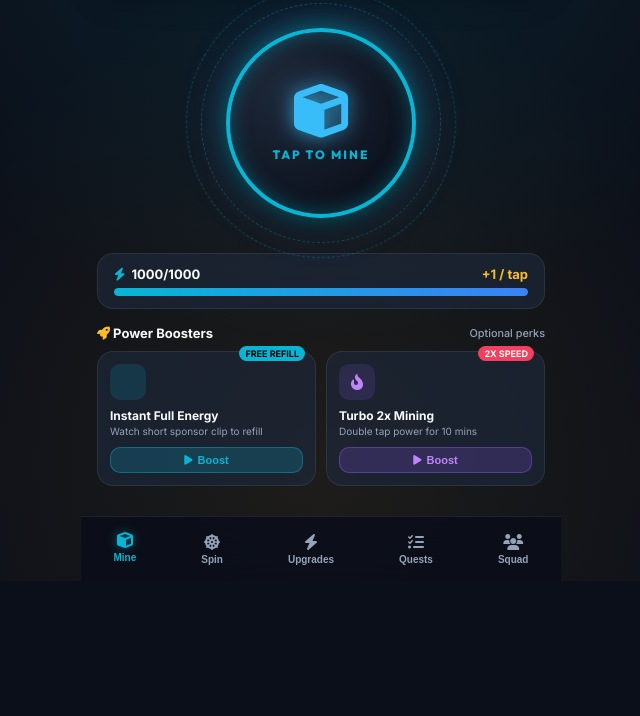
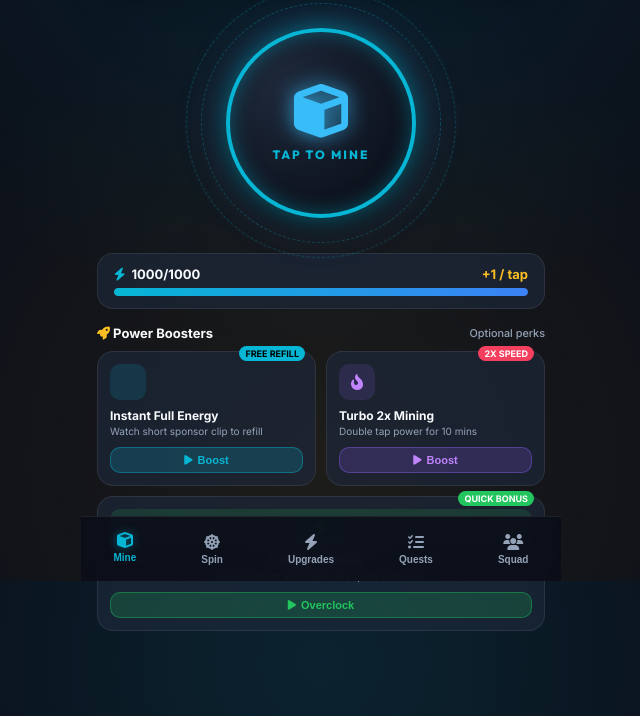
Before and after one commit to Agrim777/winwan-telegram-adsgram-bot, a website: page index.html in a window 1280 px wide. Shown: the part 219-935 px from the top of the page, without its empty margins (319-959 px from the left). Before the commit the page ends 800 px from the top, so only its background shows below. Drawn offline with Linux system fonts and the light colour scheme; some icons are missing.

Commit message:
Update index.html

```diff
--- a/index.html
+++ b/index.html
@@ -131,6 +131,21 @@
             </div>
             <button class="booster-action-btn purple">
               <i class="fa-solid fa-play"></i> Boost
+            </button>
+          </div>
+
+          <!-- Booster 3: Rig Overclock (Interstitial Ad) -->
+          <div class="booster-card" id="btnBoosterOverclock" style="grid-column: span 2;">
+            <div class="booster-badge" style="background: #22c55e; color: #fff;">QUICK BONUS</div>
+            <div class="booster-icon-box" style="background: rgba(34, 197, 94, 0.15); color: #22c55e; width: 100%;">
+              <i class="fa-solid fa-bolt"></i>
+            </div>
+            <div class="booster-details" style="text-align: center; width: 100%;">
+              <h4>Rig Overclock</h4>
+              <p>Claim instant +100 coins via quick ad break</p>
+            </div>
+            <button class="booster-action-btn" style="background: rgba(34, 197, 94, 0.2); border-color: rgba(34, 197, 94, 0.4); color: #22c55e; width: 100%;">
+              <i class="fa-solid fa-play"></i> Overclock
             </button>
           </div>
         </div>
```
